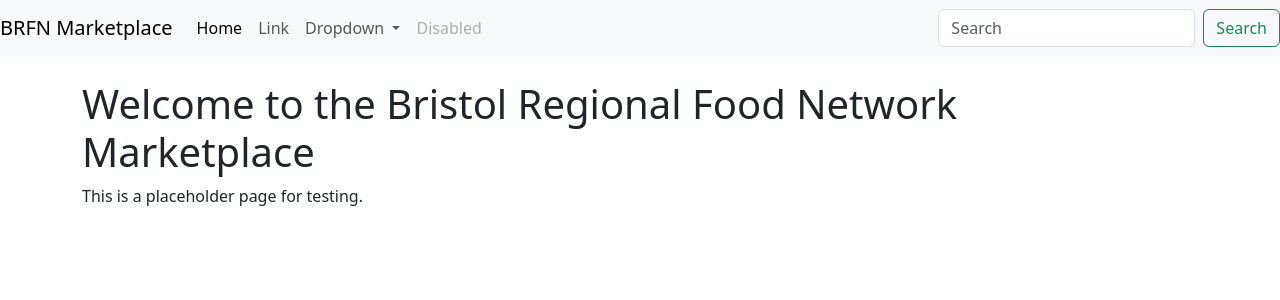
After one commit to goetic-zoe/UFCFTR-30-3-Distributed-and-Enterprise-Software-Development, a Django app: page / in a window 1280 px wide. The commit adds this page. Shown: the top 300 px of the page. Run offline with Django 5.2, Linux system fonts and the light colour scheme.

Commit message:
Added home page and updated base template to include a nav bar.
Signed-off-by: goetic-zoe <github@bushycargo.com>

```diff
--- a/bristol_regional_food_network/urls.py
+++ b/bristol_regional_food_network/urls.py
@@ -17,6 +17,9 @@ Including another Urlconf
 from django.contrib import admin
 from django.urls import path
 
+from digital_marketplace_platform.views import home
+
 urlpatterns = [
     path('admin/', admin.site.urls),
+    path('', home, name='home'),
 ]
--- a/digital_marketplace_platform/views.py
+++ b/digital_marketplace_platform/views.py
@@ -1,2 +1,5 @@
 from django.shortcuts import render
 from .models import Product
+
+def home(request):
+    return render(request, 'home.html')
--- a/templates/base.html
+++ b/templates/base.html
@@ -10,8 +10,46 @@
     <title>Bristol Regional Food Network</title>
 </head>
 <body>
+<nav class="navbar navbar-expand-lg navbar-light bg-light">
+  <a class="navbar-brand" href="{% url 'home' %}">BRFN Marketplace</a>
+  <button class="navbar-toggler" type="button" data-bs-toggle="collapse" data-bs-target="#navbarSupportedContent" aria-controls="navbarSupportedContent" aria-expanded="false" aria-label="Toggle navigation">
+    <span class="navbar-toggler-icon"></span>
+  </button>
 
+  <div class="collapse navbar-collapse" id="navbarSupportedContent">
+    <ul class="navbar-nav me-auto mb-2 mb-lg-0">
+      <li class="nav-item">
+        <a class="nav-link active" aria-current="page" href="#">Home</a>
+      </li>
+      <li class="nav-item">
+        <a class="nav-link" href="#">Link</a>
+      </li>
+      <li class="nav-item dropdown">
+        <a class="nav-link dropdown-toggle" href="#" id="navbarDropdown" role="button" data-bs-toggle="dropdown" aria-expanded="false">
+          Dropdown
+        </a>
+        <ul class="dropdown-menu" aria-labelledby="navbarDropdown">
+          <li><a class="dropdown-item" href="#">Action</a></li>
+          <li><a class="dropdown-item" href="#">Another action</a></li>
+          <li><hr class="dropdown-divider"></li>
+          <li><a class="dropdown-item" href="#">Something else here</a></li>
+        </ul>
+      </li>
+      <li class="nav-item">
+        <a class="nav-link disabled" href="#" tabindex="-1" aria-disabled="true">Disabled</a>
+      </li>
+    </ul>
+    <form class="d-flex">
+      <input class="form-control me-2" type="search" placeholder="Search" aria-label="Search">
+      <button class="btn btn-outline-success" type="submit">Search</button>
+    </form>
+  </div>
+</nav>
+<div class="container mt-4">
+    {% block content %}
+    {% endblock %}
+</div>
 
-<script src="https://cdn.jsdelivr.net/npm/bootstrap@5.3.8/dist/js/bootstrap.min.js"></script>
+<script src="https://cdn.jsdelivr.net/npm/bootstrap@5.3.8/dist/js/bootstrap.bundle.min.js"></script>
 </body>
 </html>
--- /dev/null
+++ b/templates/home.html
@@ -0,0 +1,10 @@
+{% extends "base.html" %}
+
+{% block content %}
+  <div class="row">
+    <div class="col-md-12">
+      <h1>Welcome to the Bristol Regional Food Network Marketplace</h1>
+      <p>This is a placeholder page for testing.</p>
+    </div>
+  </div>
+{% endblock %}
```
